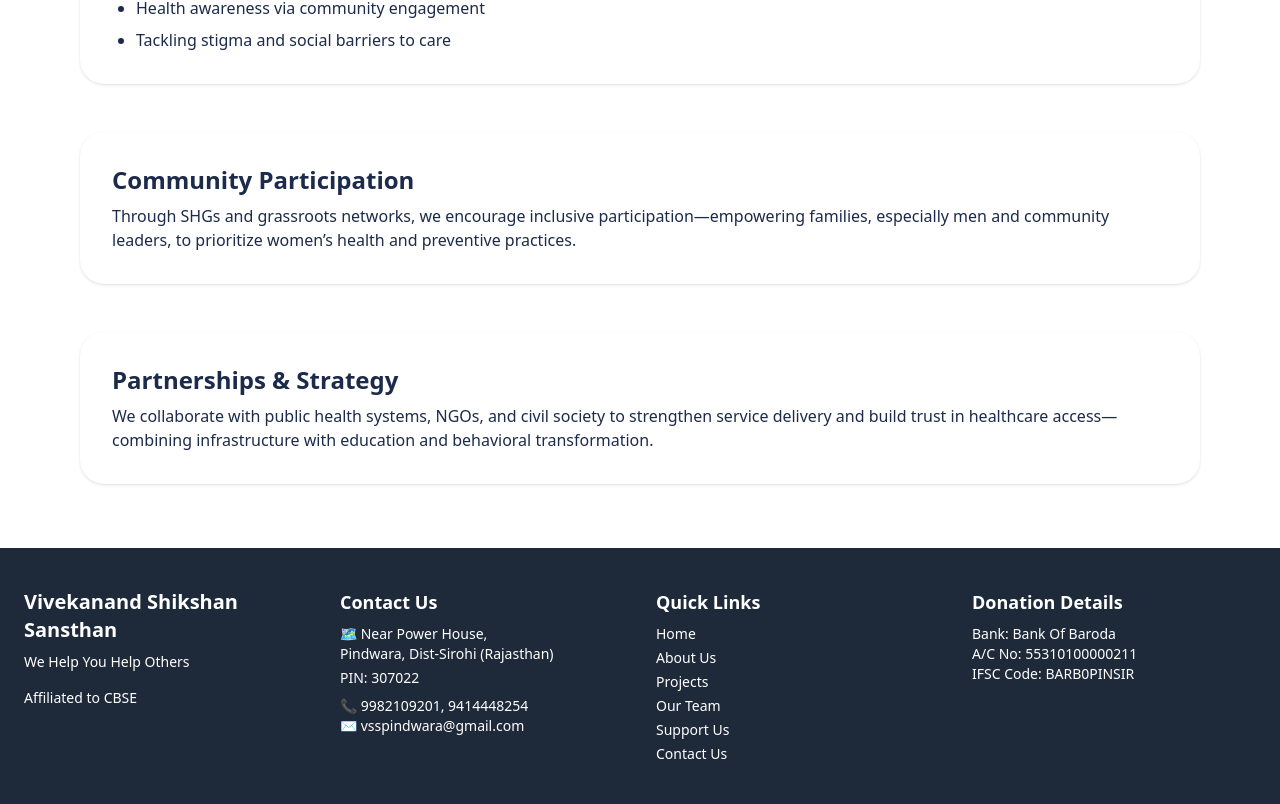
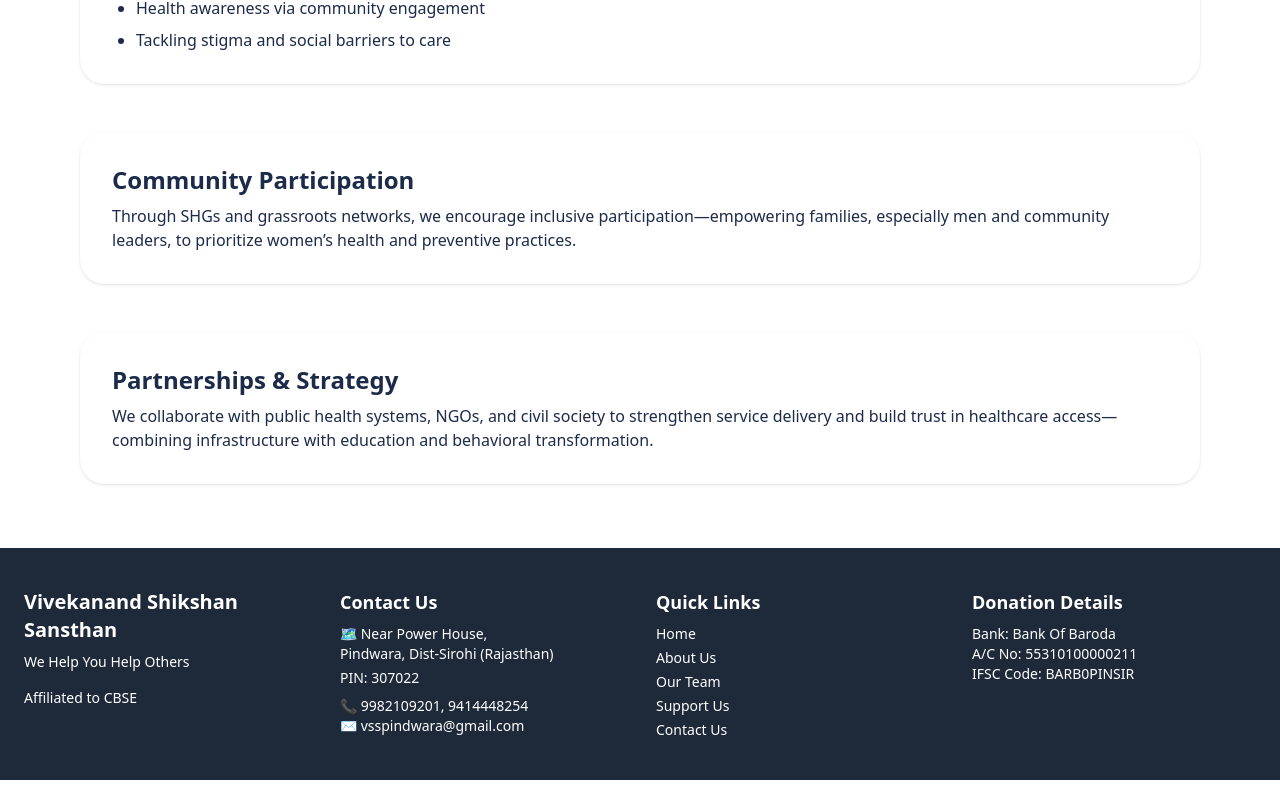
Before and after one commit to Kunal2806/School-Website, a React (Vite) app: page /project/medical in a window 1280 px wide. Shown: the part 936-1740 px from the top of the page. After the commit the page ends 1716 px from the top, so only its background shows below. Built offline with nearby package versions, Linux system fonts and the light colour scheme; the HTML template or start-up script is replaced by a standard one.

Commit message:
smallchange

```diff
--- a/src/components/Footer.jsx
+++ b/src/components/Footer.jsx
@@ -24,7 +24,6 @@ const Footer = () => {
           <ul className="space-y-1 text-sm">
             <li><Link to="/" className="hover:underline">Home</Link></li>
             <li><Link to="/about" className="hover:underline">About Us</Link></li>
-            <li><Link to="/project" className="hover:underline">Projects</Link></li>
             <li><Link to="/" className="hover:underline">Our Team</Link></li>
             <li><Link to="/support" className="hover:underline">Support Us</Link></li>
             <li><Link to="/contact" className="hover:underline">Contact Us</Link></li>
```
